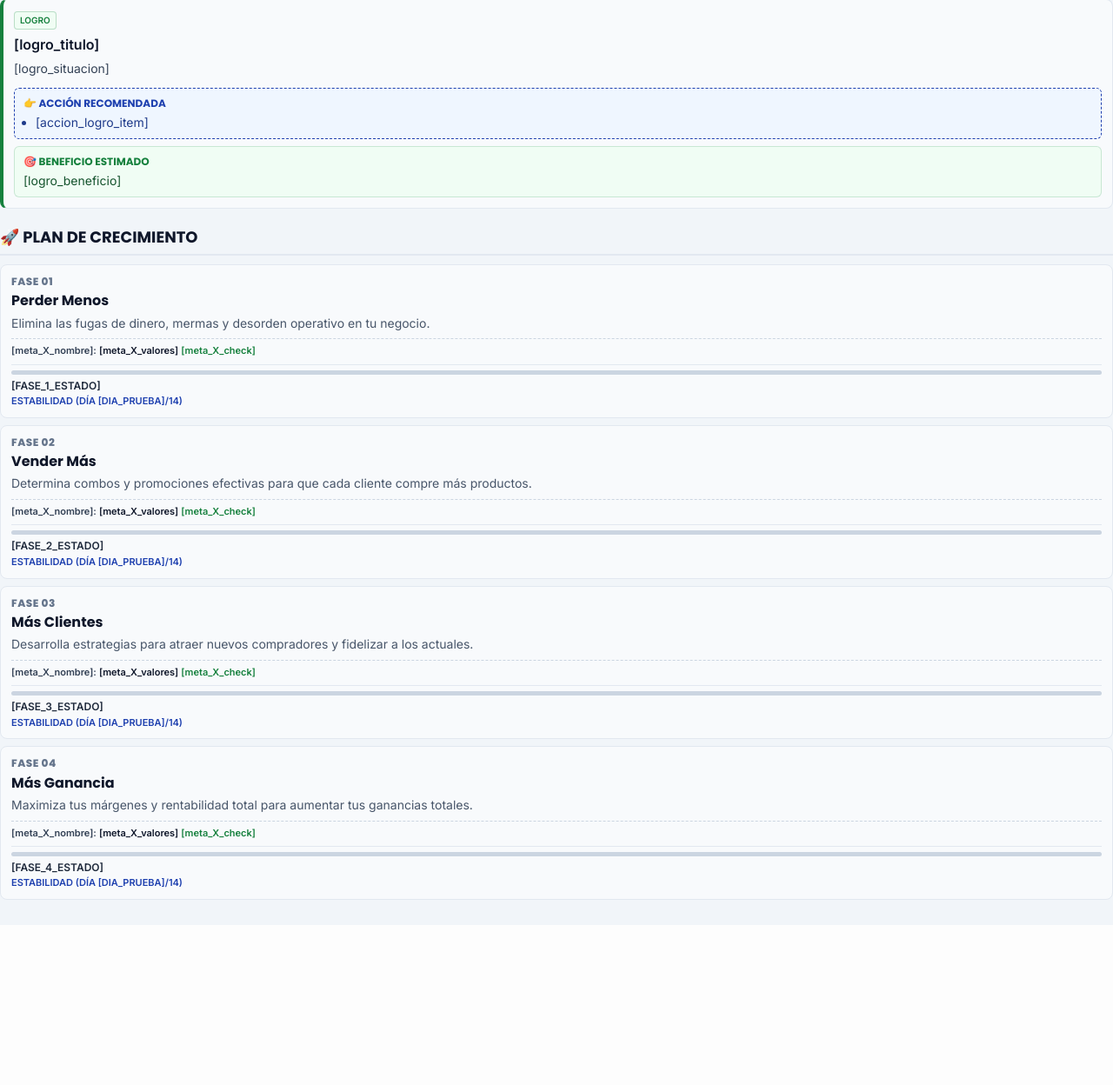
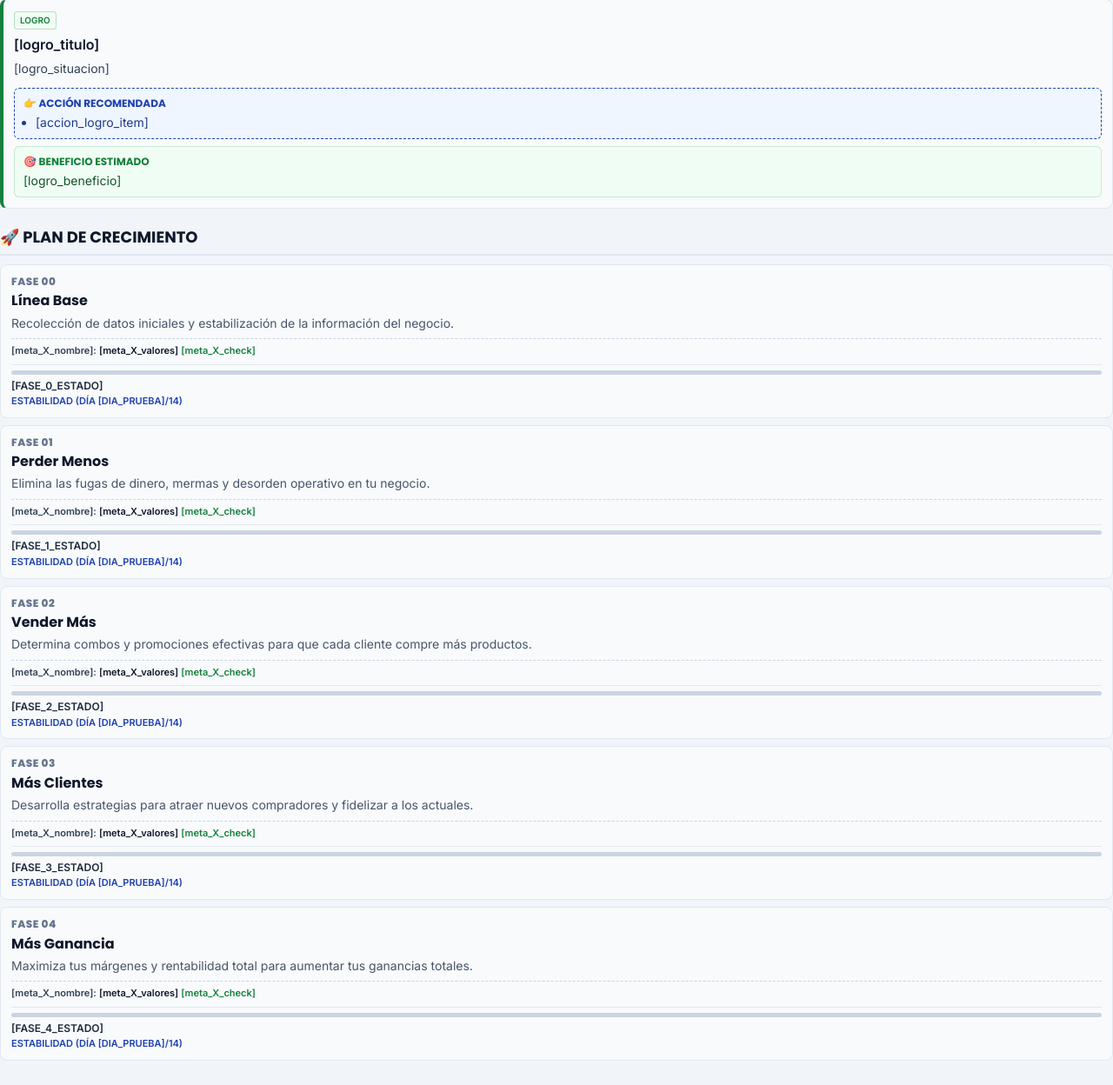
Before and after one commit to josuewriter-web/fino_v2, a Python web app: template templates/template_diario.html in a window 1280 px wide. Shown: the part 2303-3551 px from the top of the page at 87% size. Before the commit the page ends 3338 px from the top, so only its background shows below. Run offline with Jinja, Linux system fonts and the light colour scheme; the template is opened without the code that fills it, so the values that code supplies are empty.

Commit message:
Update template_diario.html

```diff
--- a/templates/template_diario.html
+++ b/templates/template_diario.html
@@ -257,7 +257,7 @@
         .no-problems-title { font-size: 16px; font-weight: 700; color: #15803d; text-transform: uppercase; margin-bottom: 6px; display: block; }
         .no-problems-text { font-size: 14px; color: #14532d; margin: 0; line-height: 1.4; }
 
-        /* Sección de Evolución (Roadmap 4 Fases) */
+        /* Sección de Evolución (Roadmap) */
         .evolution-desc-text { font-size: 14px; color: #475569; line-height: 1.35; margin-top: -2px; margin-bottom: 12px; }
         .evolution-wrapper { margin-top: 4px; }
         .evo-card-linear { background: #f8fafc; border: 1px solid #e2e8f0; border-radius: 8px; padding: 10px 12px; margin-bottom: 8px; width: 100%; display: block; page-break-inside: avoid; }
@@ -520,6 +520,34 @@
         <p class="evolution-desc-text"></p>
 
         <div class="evolution-wrapper">
+            <!-- FASE 0 -->
+            <div class="evo-card-linear">
+                <div class="evo-left-content">
+                    <div class="evo-fase-label">Fase 00</div>
+                    <div class="evo-title">Línea Base</div>
+                    <p class="evo-desc">Recolección de datos iniciales y estabilización de la información del negocio.</p>
+
+                    <div class="evo-metas-box">
+                        <!-- [LOOP_METAS_FASE_0_INICIO] -->
+                        <div class="evo-meta-item">
+                            <span class="evo-meta-label">[meta_X_nombre]:</span>
+                            <span class="evo-meta-val">[meta_X_valores]</span>
+                            <span class="evo-meta-ok">[meta_X_check]</span>
+                        </div>
+                        <!-- [LOOP_METAS_FASE_0_FIN] -->
+                    </div>
+                </div>
+                <div class="evo-right-meta">
+                    <div class="evo-bar-container">
+                        <div class="evo-bar-fill [fase_0_clase_barra]" style="width: [fase_0_ancho_barra];"></div>
+                    </div>
+                    <span class="evo-status-text" style="color: [fase_0_color_texto];">[fase_0_estado]</span>
+                    <!-- [SI_ESTABILIDAD_FASE_0_ACTIVA] -->
+                    <span class="evo-stability-text">Estabilidad (Día [dia_prueba]/14)</span>
+                    <!-- [FIN_SI_ESTABILIDAD_FASE_0_ACTIVA] -->
+                </div>
+            </div>
+
             <!-- FASE 1 -->
             <div class="evo-card-linear">
                 <div class="evo-left-content">
```
